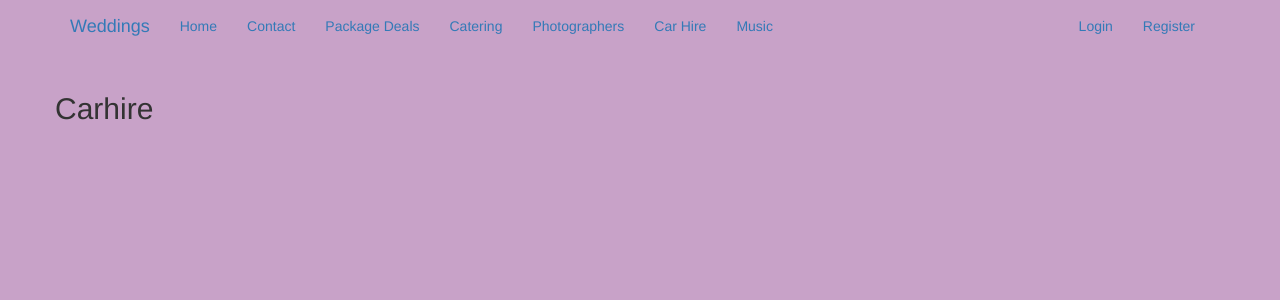
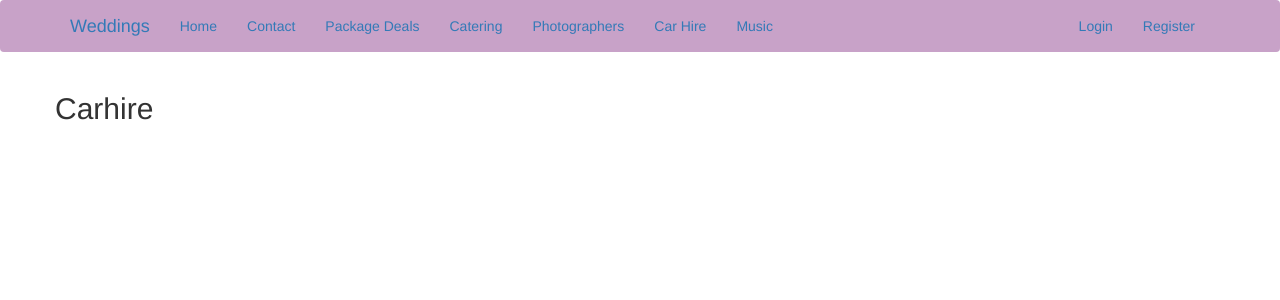
Before and after one commit to KarollePan/SCRUM_Project, a Python web app: template scrum_template/app/templates/carhire.html in a window 1280 px wide. Shown: the top 300 px of the page. Run offline with Jinja, Linux system fonts and the light colour scheme; the template is opened without the code that fills it: most values are stand-ins (such as "Sample title", 1, 10 or a date in 2020); some libraries are stand-ins or nearby versions.

Commit message:
changed navbar to be pink and main area to white

```diff
--- a/scrum_template/app/static/css/styles.css
+++ b/scrum_template/app/static/css/styles.css
@@ -1,7 +1,7 @@
+body {
+    background-color: #ffffff;
+}
 
-body{
-	background-color:#c8a2c8;
+nav {
+    background-color: #c8a2c8;
 }
-navbar-brand{
-	background-color:#FFFFFF;
-}
```
